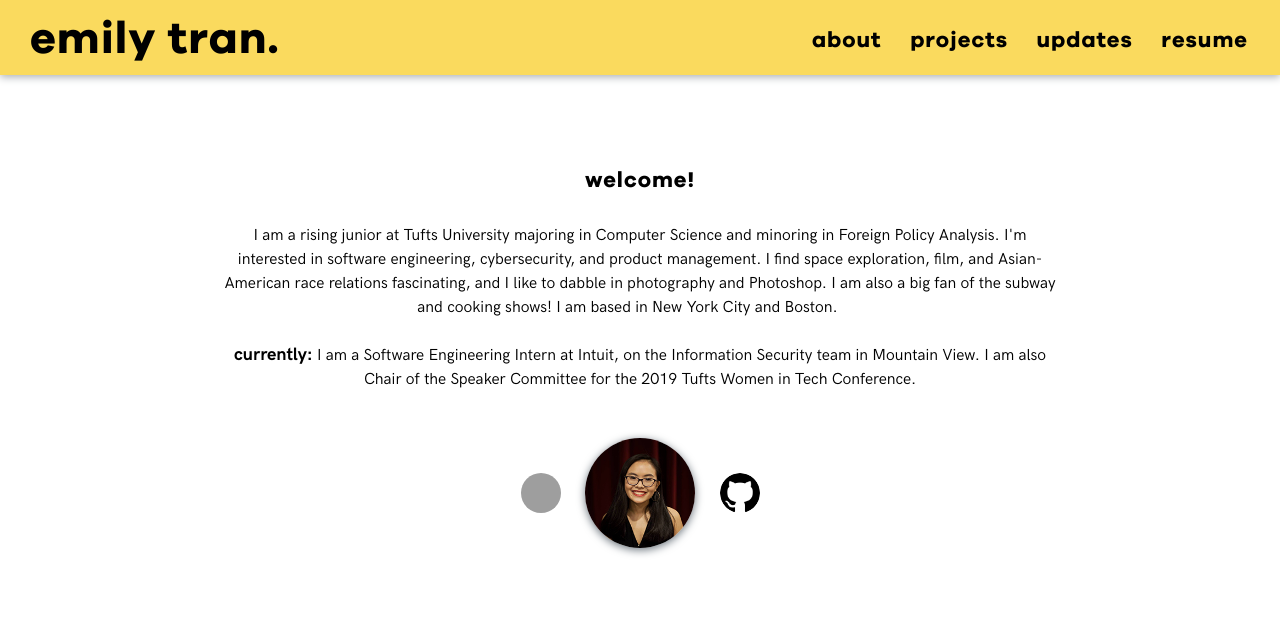
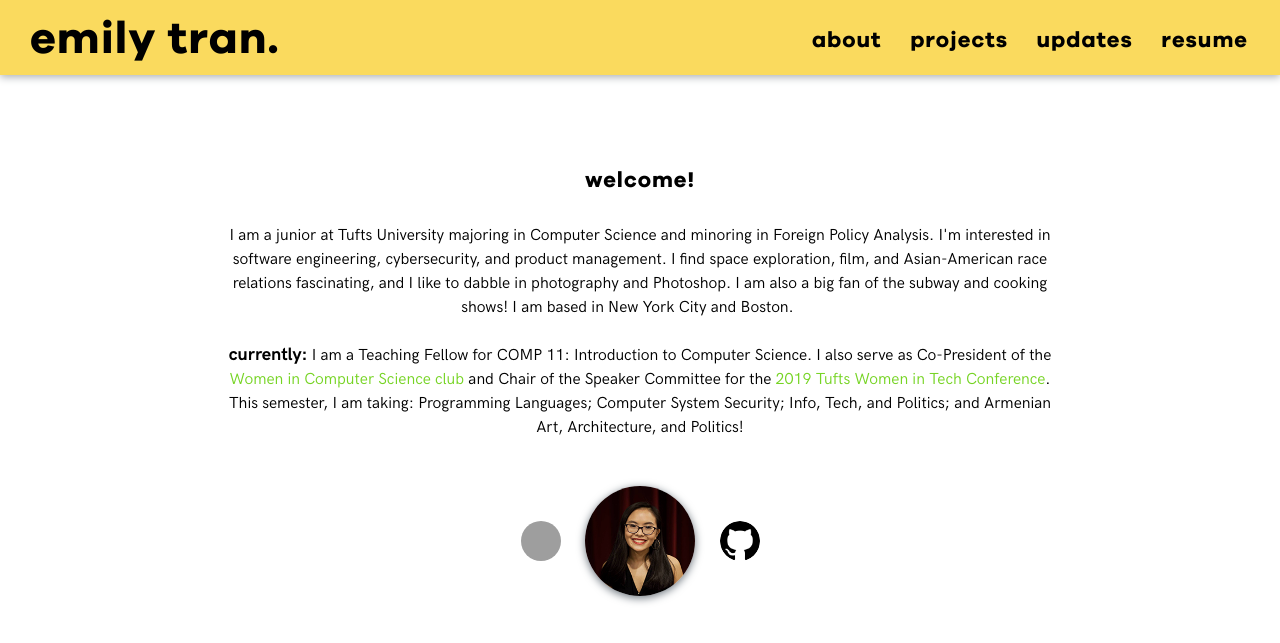
Before and after one commit to emilytran99/website, a Jekyll site: the page built from index.html, in a window 1280 px wide. Shown: the top 643 px of the page. Built offline with Jekyll 4.4.1, drawn with Linux system fonts in a browser that asks for light colours; grey boxes are pictures that could not be loaded.

Commit message:
updated for fall 2019

```diff
--- a/index.html
+++ b/index.html
@@ -6,7 +6,7 @@
 <p style="display: inline; text-align: center; margin: 0 25px 0 25px">
 <br>
 
-I am a rising junior at Tufts University majoring in Computer Science and minoring in Foreign Policy Analysis. I'm interested in software engineering, cybersecurity, and product management. I find space exploration, film, and Asian-American race relations fascinating, and I like to dabble in photography and Photoshop. I am also a big fan of the subway and cooking shows! I am based in New York City and Boston.
+I am a junior at Tufts University majoring in Computer Science and minoring in Foreign Policy Analysis. I'm interested in software engineering, cybersecurity, and product management. I find space exploration, film, and Asian-American race relations fascinating, and I like to dabble in photography and Photoshop. I am also a big fan of the subway and cooking shows! I am based in New York City and Boston.
 
 </p>
 
@@ -14,11 +14,7 @@
 
 <p id="currently">currently: </p>
 <p style="display: inline; text-align: center">
-I am a Software Engineering Intern at Intuit, on the Information Security team in Mountain View. I am also Chair of the Speaker Committee for the 2019 Tufts Women in Tech Conference.
-
-<!--
-I am a Teaching Fellow for COMP 11: Introduction to Computer Science. I also serve as Co-President of the <a href="https://tuftswics.github.io/">Women in Computer Science club</a> and Chair of the Speaker Committee for the 2019 Women in Tech Conference. This semester, I am taking: Programming Languages; Computing for Developing Regions; Info, Tech, and Politics; Armenian Art, Architecture, and Politics; and Self Defense!
--->
+I am a Teaching Fellow for COMP 11: Introduction to Computer Science. I also serve as Co-President of the <a href="https://tuftswics.github.io/">Women in Computer Science club</a> and Chair of the Speaker Committee for the <a href="https://tuftswit2019.weebly.com/">2019 Tufts Women in Tech Conference</a>. This semester, I am taking: Programming Languages; Computer System Security; Info, Tech, and Politics; and Armenian Art, Architecture, and Politics!
 </p>
 
 <br><br><br>
--- a/resume.html
+++ b/resume.html
@@ -4,5 +4,5 @@
 <h3> resume </h3>
 
 <div class="resizedpdf" style="margin-top: 35px">
-    <iframe src="https://drive.google.com/file/d/1RPS0j8K4LwUQmqcy3IjxjDaEU25v8B5w/preview#zoom=133"height="100%" scrolling="no" width="100%"></iframe>
+    <iframe src="https://drive.google.com/file/d/1aZrUE4ZwbyX9FsdQ3eFree9Ebn-S9vDK/preview#zoom=133"height="100%" scrolling="no" width="100%"></iframe>
 </div>
```
Also changed, not shown: README.md.
